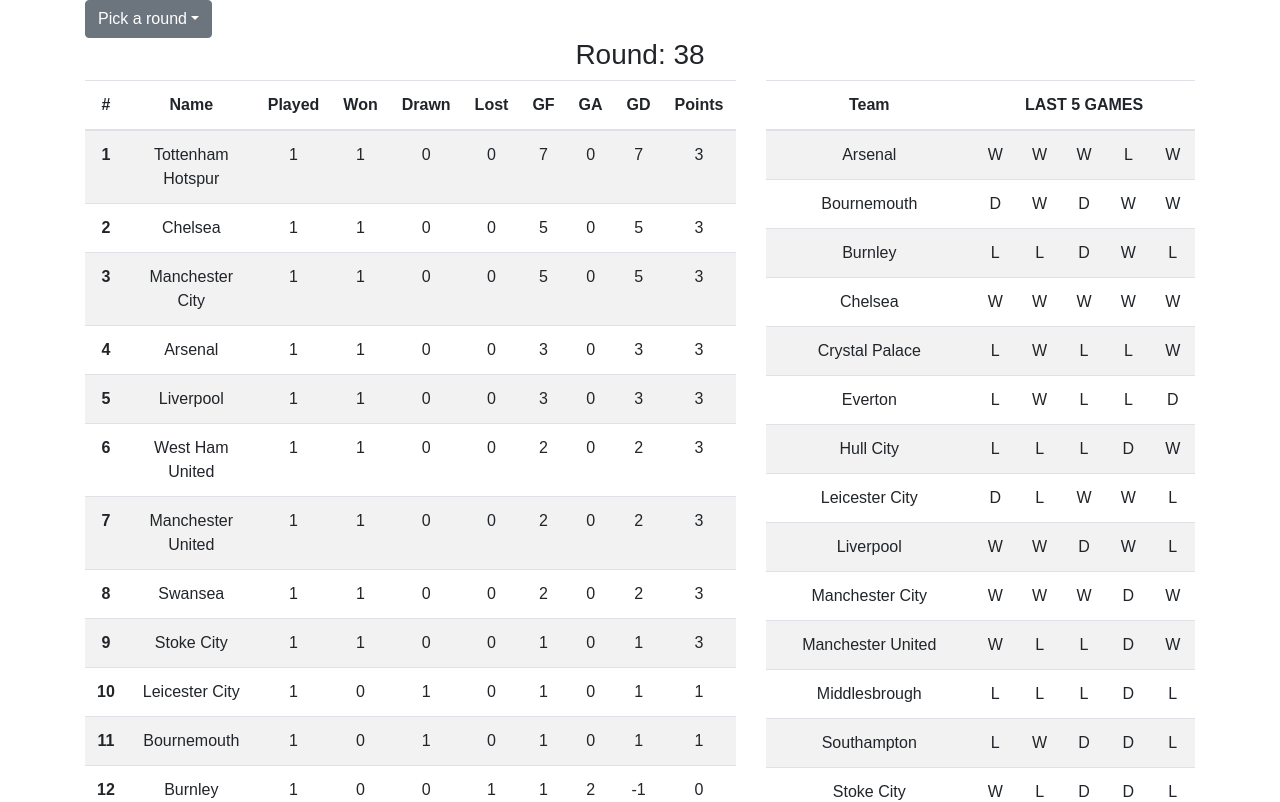
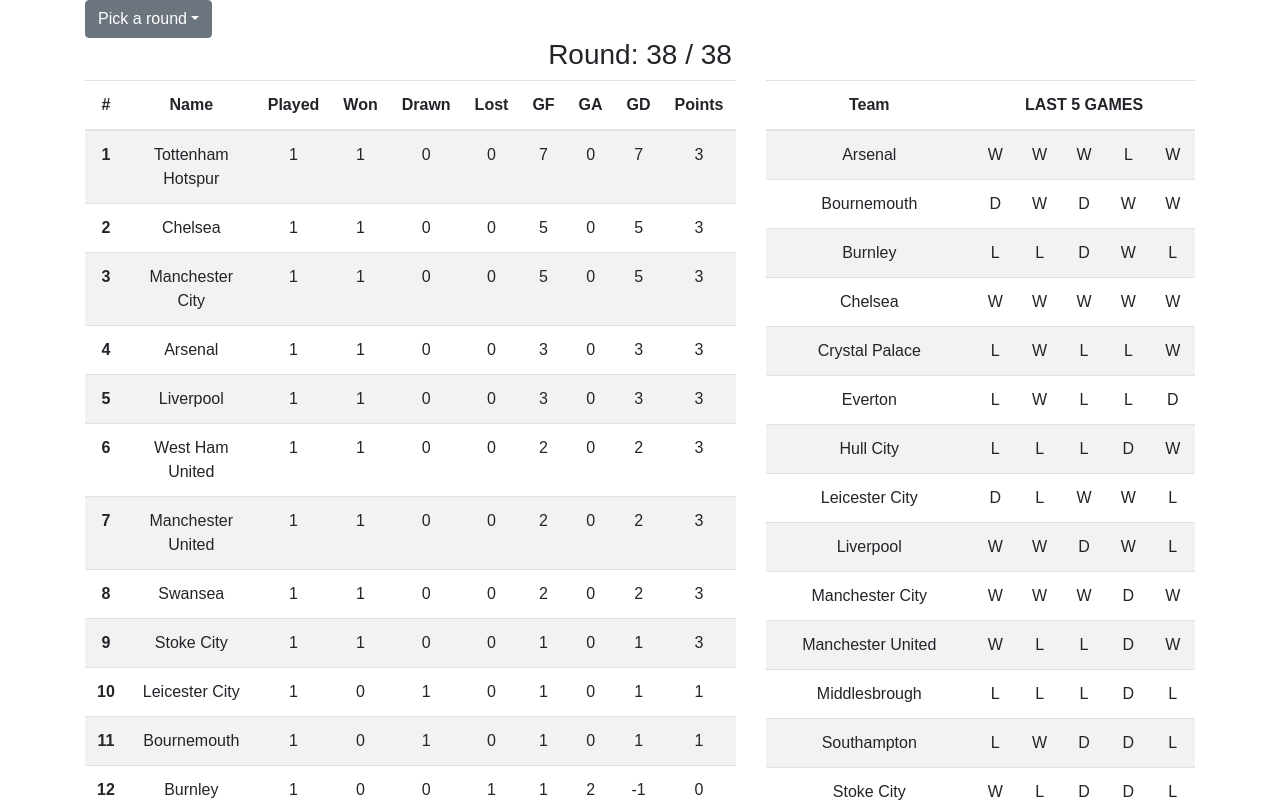
Before and after one commit to irisbabic/premiereship, a React (Create React App) app in the folder scores/: page / in a window 1280 px wide. Shown: the top 802 px of the page. Built offline with nearby package versions, Linux system fonts and the light colour scheme.

Commit message:
Minor UI changes

```diff
--- a/scores/src/components/Choice.tsx
+++ b/scores/src/components/Choice.tsx
@@ -15,7 +15,7 @@
 
 /**
  * @class Choice
- * @classdesc Component for renderinf choice button and table components
+ * @classdesc Component for rendering choice button and table components
  */
 class Choice extends React.Component <Props> {
 
@@ -204,7 +204,7 @@
                 </div>
                 <div className="row">
                     <div className="col-lg">
-                        <h3 className="text-center">Round: {this.props.state.round}</h3>
+                        <h3 className="text-center">Round: {this.props.state.round} / {data.length}</h3>
                     </div>
                 </div>
                 <div className="row">
```
